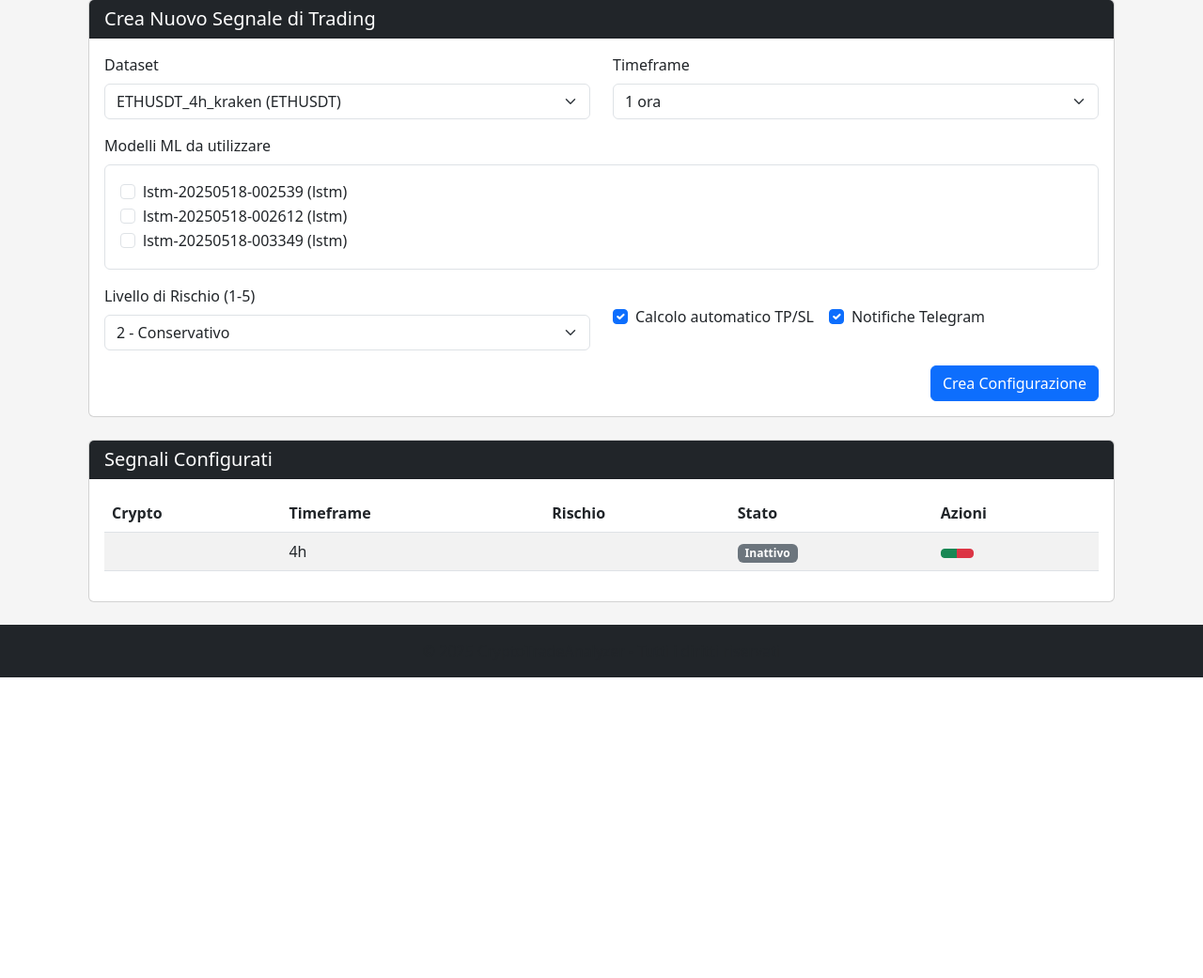
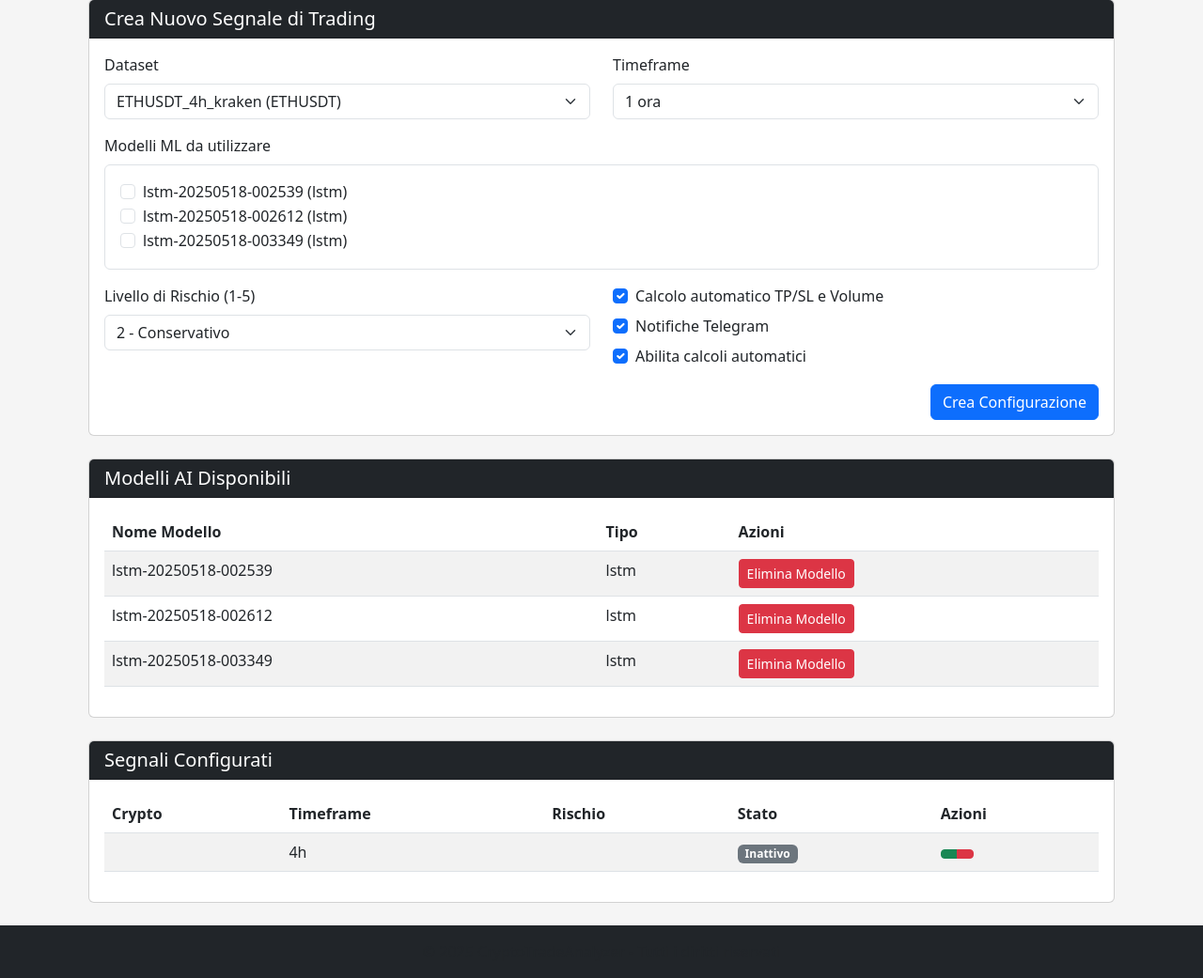
Before and after one commit to DeadLock3113/CryptoAI-Prototype, a Flask app: template web/templates/trading_signals.html in a window 1280 px wide. Shown: the part 153-1194 px from the top of the page at 94% size. Before the commit the page ends 874 px from the top, so only its background shows below. Run offline with Flask 3, Linux system fonts and the light colour scheme; the template is opened without the code that fills it: values that come from a table or form of the project are taken from there, others are empty.

Commit message:
Add controls for AI models and automated trading calculations
Implements AI model deletion and adds a flag to enable/disable automated TP/SL, volume calculation, and notifications in `simple_app.py` and `trading_signals.html`.

Replit-Commit-Author: Agent
Replit-Commit-Session-Id: ed59de8e-6c7e-4ee1-8104-2a29e7ec9816
Replit-Commit-Screenshot-Url: https://storage.googleapis.com/screenshot-production-us-central1/12b2ef53-f9b5-4892-9f55-b5e8ffa23aa5/4e44b2c0-9a46-44ae-a95c-8351d00141a4.jpg

```diff
--- a/simple_app.py
+++ b/simple_app.py
@@ -2017,7 +2017,7 @@ def trading_signals():
         # Ottieni le configurazioni dei segnali usando SQL raw
         signal_configs_query = db.session.execute(db.text(
             """SELECT sc.id, sc.config_id, sc.timeframe, sc.risk_level,
-                      sc.auto_tp_sl, sc.telegram_enabled, sc.is_active,
+                      sc.auto_tp_sl, sc.telegram_enabled, sc.is_active, sc.auto_calculate,
                       d.name as dataset_name
                FROM signal_config sc
                JOIN dataset d ON sc.dataset_id = d.id
@@ -2034,7 +2034,8 @@ def trading_signals():
                 "auto_tp_sl": row[4],
                 "telegram_enabled": row[5],
                 "is_active": row[6],
-                "dataset_name": row[7]
+                "auto_calculate": row[7] if len(row) > 8 else True,
+                "dataset_name": row[8] if len(row) > 8 else row[7]
             })
 
         # Ottieni i dataset disponibili usando SQL raw
--- a/web/templates/trading_signals.html
+++ b/web/templates/trading_signals.html
@@ -71,17 +71,23 @@
                             <option value="5">5 - Molto Aggressivo</option>
                         </select>
                     </div>
-                    <div class="col-md-6 d-flex align-items-center">
-                        <div class="form-check me-3">
+                    <div class="col-md-6">
+                        <div class="form-check mb-2">
                             <input class="form-check-input" type="checkbox" id="auto_tp_sl" name="auto_tp_sl" checked>
                             <label class="form-check-label" for="auto_tp_sl">
-                                Calcolo automatico TP/SL
+                                Calcolo automatico TP/SL e Volume
+                            </label>
+                        </div>
+                        <div class="form-check mb-2">
+                            <input class="form-check-input" type="checkbox" id="telegram_enabled" name="telegram_enabled" checked>
+                            <label class="form-check-label" for="telegram_enabled">
+                                Notifiche Telegram
                             </label>
                         </div>
                         <div class="form-check">
-                            <input class="form-check-input" type="checkbox" id="telegram_enabled" name="telegram_enabled" checked>
-                            <label class="form-check-label" for="telegram_enabled">
-                                Notifiche Telegram
+                            <input class="form-check-input" type="checkbox" id="auto_calculate" name="auto_calculate" checked>
+                            <label class="form-check-label" for="auto_calculate">
+                                Abilita calcoli automatici
                             </label>
                         </div>
                     </div>
@@ -93,6 +99,45 @@
                     </button>
                 </div>
             </form>
+        </div>
+    </div>
+    <div class="card mb-4">
+        <div class="card-header bg-dark text-white">
+            <h5 class="mb-0">Modelli AI Disponibili</h5>
+        </div>
+        <div class="card-body">
+            {% if ml_models %}
+            <div class="table-responsive">
+                <table class="table table-striped table-hover">
+                    <thead>
+                        <tr>
+                            <th>Nome Modello</th>
+                            <th>Tipo</th>
+                            <th>Azioni</th>
+                        </tr>
+                    </thead>
+                    <tbody>
+                        {% for model in ml_models %}
+                        <tr>
+                            <td>{{ model.name }}</td>
+                            <td>{{ model.model_type }}</td>
+                            <td>
+                                <a href="{{ url_for('delete_ml_model', model_id=model.id) }}"
+                                   class="btn btn-sm btn-danger" title="Elimina"
+                                   onclick="return confirm('Sei sicuro di voler eliminare questo modello AI?');">
+                                    <i class="fas fa-trash"></i> Elimina Modello
+                                </a>
+                            </td>
+                        </tr>
+                        {% endfor %}
+                    </tbody>
+                </table>
+            </div>
+            {% else %}
+            <div class="alert alert-info">
+                Non ci sono modelli AI disponibili. Vai alla sezione Modelli per crearne alcuni.
+            </div>
+            {% endif %}
         </div>
     </div>
 
```
Also changed, not shown: instance/crypto_analyzer.db.
